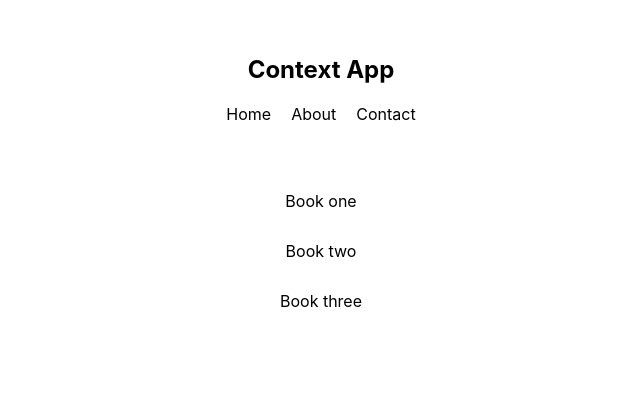
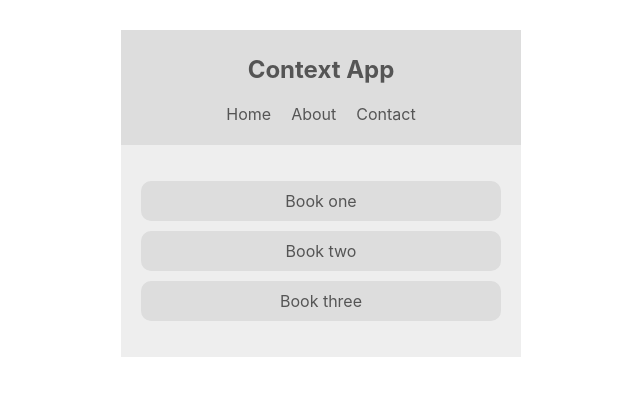
Before and after one commit to ishara28/React-Context-Hooks-Tutorial, a React (Create React App) app in the folder contextapp/: page / in a window 1280 px wide. Shown: the top 396 px of the page, without its empty margins (319-959 px from the left). Built offline with nearby package versions, Linux system fonts and the light colour scheme.

Commit message:
Theme setting

```diff
--- a/contextapp/src/components/BookList.js
+++ b/contextapp/src/components/BookList.js
@@ -1,13 +1,22 @@
 import React, { Component } from "react";
+import { ThemeContext } from "../contexts/ThemeContext";
 
 export class BookList extends Component {
+  static contextType = ThemeContext;
+
   render() {
+    const { isLightTheme, light, dark } = this.context;
+    const theme = isLightTheme ? light : dark;
+    console.log(this.context);
     return (
-      <div className="book-list">
+      <div
+        className="book-list"
+        style={{ background: theme.bg, color: theme.syntax }}
+      >
         <ul>
-          <li>Book one</li>
-          <li>Book two</li>
-          <li>Book three</li>
+          <li style={{ background: theme.ui }}>Book one</li>
+          <li style={{ background: theme.ui }}>Book two</li>
+          <li style={{ background: theme.ui }}>Book three</li>
         </ul>
       </div>
     );
--- a/contextapp/src/components/Navbar.js
+++ b/contextapp/src/components/Navbar.js
@@ -4,9 +4,12 @@ import { ThemeContext } from "../contexts/ThemeContext";
 class Navbar extends Component {
   static contextType = ThemeContext;
   render() {
-      console.log(this.context);
+    console.log(this.context);
+    const { isLightTheme, light, dark } = this.context;
+    const theme = isLightTheme ? light : dark;
+
     return (
-      <nav>
+      <nav style={{ background: theme.ui, color: theme.syntax }}>
         <h1>Context App</h1>
         <ul>
           <li>Home</li>
```
